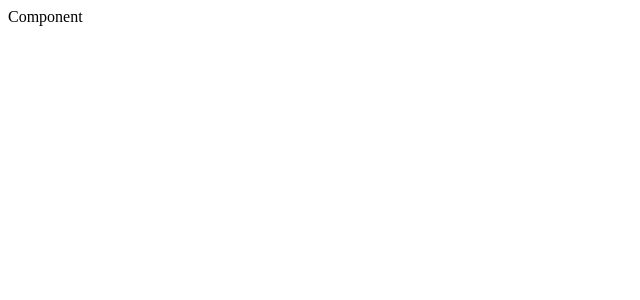
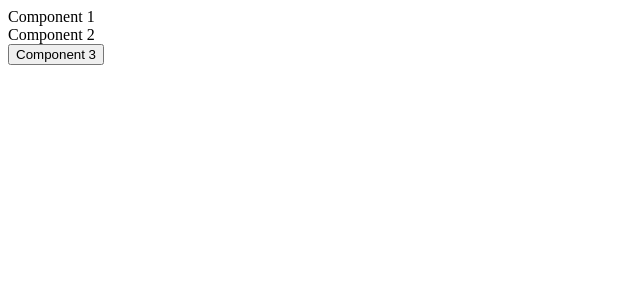
Before and after one commit to hasnainroopawalla/configwise, a React (Vite) app: page / in a window 1280 px wide. Shown: the top 300 px of the page, without its empty margins (0-640 px from the left). Built offline with nearby package versions, Linux system fonts and the light colour scheme.

Commit message:
optimize

```diff
--- a/src/config-context.tsx
+++ b/src/config-context.tsx
@@ -5,7 +5,7 @@ import type {
 } from "./config-context.interface";
 
 // TODO: move to utils
-export const getBaseConfig = <TUserConfig,>(
+const getBaseConfig = <TUserConfig,>(
   configFilters: IDynamicConfigFilters<TUserConfig>
 ) =>
   configFilters.find(
@@ -16,18 +16,13 @@ export const getBaseConfig = <TUserConfig,>(
 export function createConfig<TUserConfig>(
   userConfig: IUserConfig<TUserConfig>
 ) {
+  console.log("createConfig");
   const configValues: IConfig<TUserConfig> = {} as IConfig<TUserConfig>;
+  for (const key in userConfig) {
+    const configFilters = userConfig[key];
+    const baseConfig = getBaseConfig(configFilters);
+    configValues[key] = baseConfig.value;
+  }
 
-  const useConfig = () => {
-    for (const key in userConfig) {
-      const configFilters = userConfig[key];
-
-      const baseConfig = getBaseConfig(configFilters);
-
-      configValues[key] = baseConfig.value;
-    }
-    return configValues;
-  };
-
-  return useConfig;
+  return () => configValues;
 }
--- a/src/index.tsx
+++ b/src/index.tsx
@@ -2,10 +2,36 @@ import React from "react";
 import ReactDOM from "react-dom/client";
 import { useConfig } from "./config";
 
-const App = () => {
-  const config = useConfig();
-  console.log(config);
-  return <span>Component</span>;
+const App = () => (
+  <div>
+    <Component1 />
+    <br />
+    <Component2 />
+    <br />
+    <Component3 />
+  </div>
+);
+
+const Component1 = () => {
+  const _config = useConfig();
+  console.log("<Component1 />", _config);
+  return <span>Component 1</span>;
+};
+
+const Component2 = () => {
+  const _config = useConfig();
+  console.log("<Component2 />", _config);
+  return <span>Component 2</span>;
+};
+
+const Component3 = () => {
+  const [counter, setCounter] = React.useState(0);
+
+  const _config = useConfig();
+  const onClick = () => setCounter(counter + 1);
+
+  console.log("<Component3 />", _config);
+  return <button onClick={onClick}>Component 3</button>;
 };
 
 const root = ReactDOM.createRoot(
```
